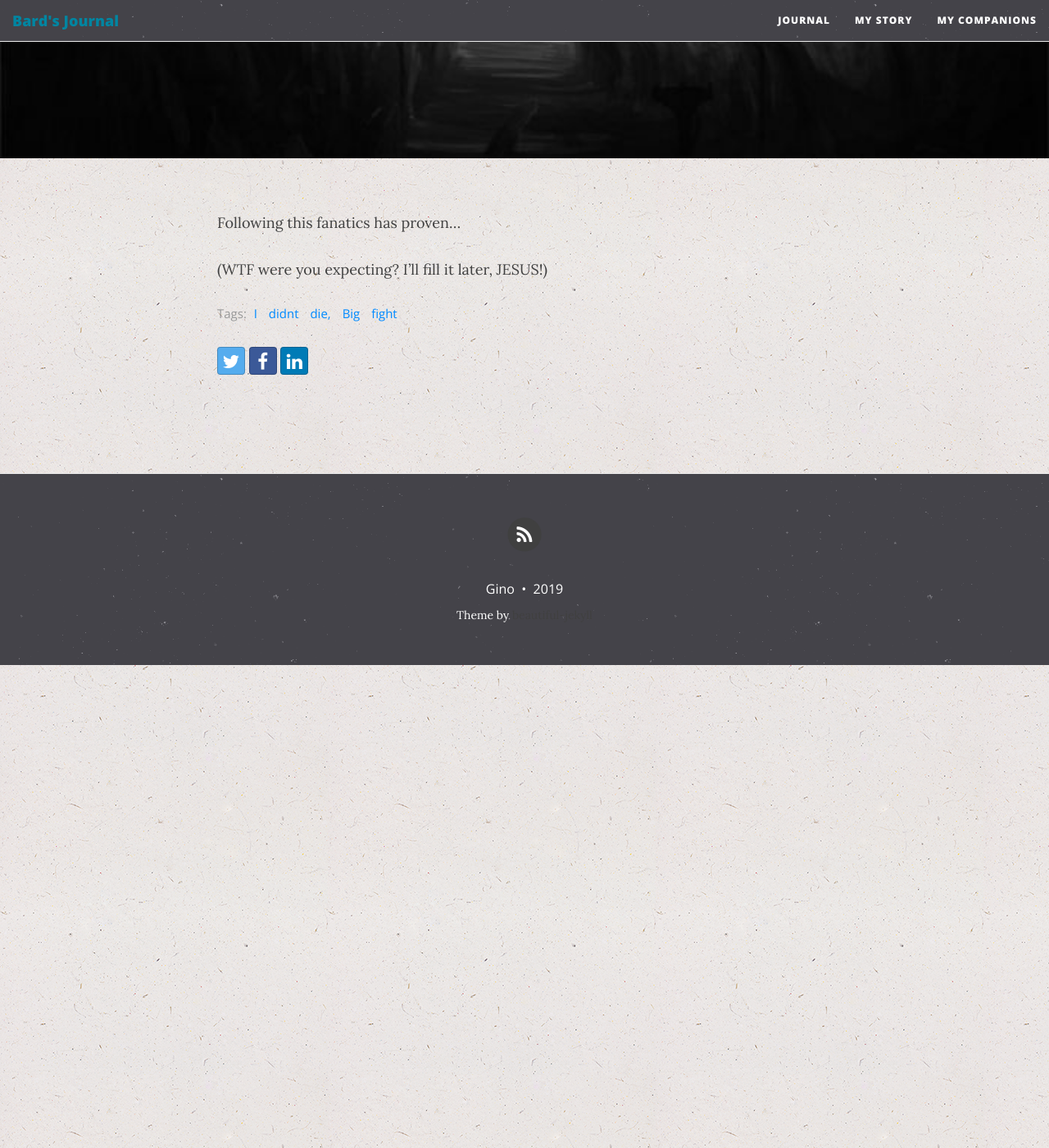
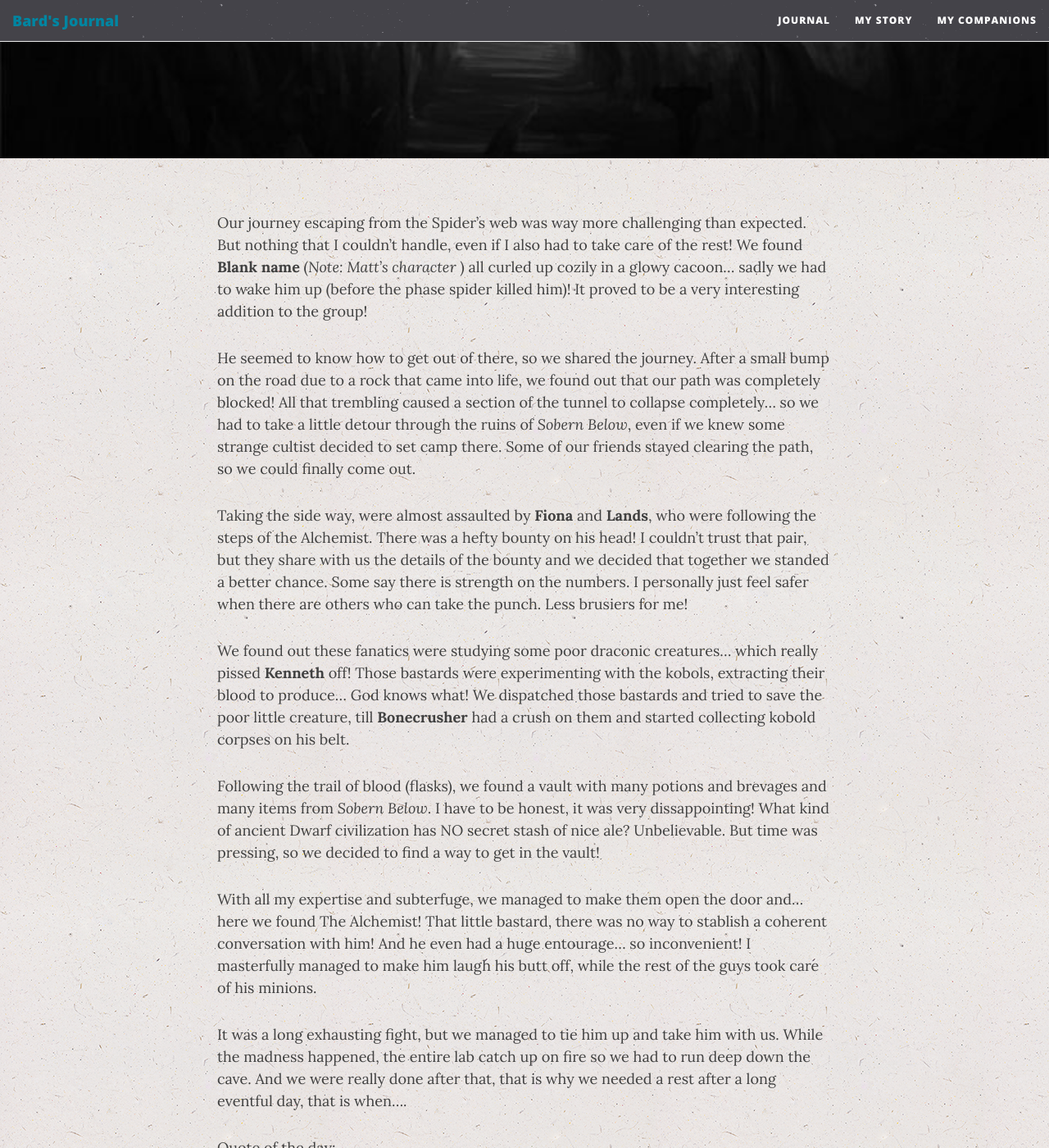
Before and after one commit to GinoGalotti/guildgazette, a Jekyll site: the page built from _posts/2019-01-23-a-day-in-the-cave.md, in a window 1280 px wide and 1400 px high, scrolled down 289 px. Shown: the whole window at 82% size. Built offline with Jekyll 4.4.1, drawn with Linux system fonts in a browser that asks for light colours; nearby versions of some CDN libraries; comment, search, counter and statistics services are not loaded; some of the changed text lies outside the part shown.

Commit message:
first session

```diff
--- a/_posts/2019-01-23-a-day-in-the-cave.md
+++ b/_posts/2019-01-23-a-day-in-the-cave.md
@@ -4,8 +4,32 @@ title: A day in the cave
 bigimg: /img/dark-cave.jpg
 shareimg: /img/dark-cave.jpg
 tags: I didnt die, Big fight
+#Lands - Kuma - Bonecrusher - Kenneth - Fiona
 ---
 
-Following this fanatics has proven...
+Our journey escaping from the Spider's web was way more challenging than expected. But nothing that I couldn't handle, even if I also had to take care of the rest! We found **Blank name** (_Note: Matt's character_ ) all curled up cozily in a glowy cacoon... sadly we had to wake him up (before the phase spider killed him)! It proved to be a very interesting addition to the group!
 
-(WTF were you expecting? I'll fill it later, JESUS!)
+He seemed to know how to get out of there, so we shared the journey. After a small bump on the road due to a rock that came into life, we found out that our path was completely blocked! All that trembling caused a section of the tunnel to collapse completely... so we had to take a little detour through the ruins of _Sobern Below_, even if we knew some strange cultist decided to set camp there. Some of our friends stayed clearing the path, so we could finally come out.
+
+Taking the side way, were almost assaulted by **Fiona** and **Lands**, who were following the steps of the Alchemist. There was a hefty bounty on his head! I couldn't trust that pair, but they share with us the details of the bounty and we decided that together we standed a better chance. Some say there is strength on the numbers. I personally just feel safer when there are others who can take the punch. Less brusiers for me!
+
+We found out these fanatics were studying some poor draconic creatures... which really pissed **Kenneth** off! Those bastards were experimenting with the kobols, extracting their blood to produce... God knows what! We dispatched those bastards and tried to save the poor little creature, till **Bonecrusher** had a crush on them and started collecting kobold corpses on his belt.
+
+Following the trail of blood (flasks), we found a vault with many potions and brevages and many items from _Sobern Below_. I have to be honest, it was very dissappointing! What kind of ancient Dwarf civilization has NO secret stash of nice ale? Unbelievable. But time was pressing, so we decided to find a way to get in the vault!
+
+With all my expertise and subterfuge, we managed to make them open the door and... here we found The Alchemist! That little bastard, there was no way to stablish a coherent conversation with him! And he even had a huge entourage... so inconvenient! I masterfully managed to make him laugh his butt off, while the rest of the guys took care of his minions.
+
+It was a long exhausting fight, but we managed to tie him up and take him with us. While the madness happened, the entire lab catch up on fire so we had to run deep down the cave. And we were really done after that, that is why we needed a rest after a long eventful day, that is when....
+
+Quote of the day:
+> "Let's camp next to the waterfall, so **Bony** can at least have an indirect shower".
+
+
+Remarks:
+
+* Some of us took turns clearing the blocked path... more help is needed!
+* We can still feel the trembles coming from somewhere deeper in the cave ( the only direction we can follow)!
+* We haven't talked with the Alchemist yet, but we have him well tied up!
+* I really like my shiny dagger. Even if I haven't used it yet.
+
+(WTF were you expecting? I'm a singer, not a writer, JESUS!)
```
Also changed, not shown: party.md (+25 -1 lines).
